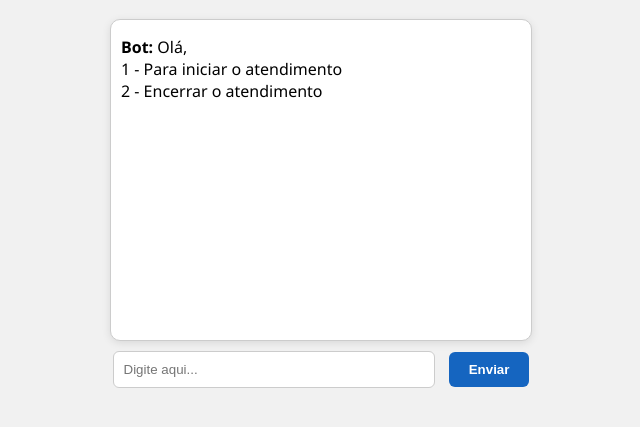
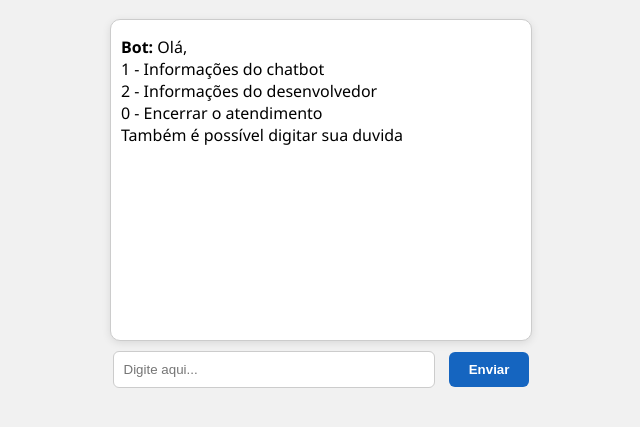
Before and after one commit to ViniciusDuarteG/ChatBot, a plain HTML site: page templates/index.html in a window 1280 px wide. Shown: the part 115-542 px from the top of the page, without its empty margins (319-959 px from the left). Drawn offline with Linux system fonts and the light colour scheme.

Commit message:
Revise chatbot initial message and HTML layout
Updated initial chatbot message options and improved HTML structure.

```diff
--- a/templates/index.html
+++ b/templates/index.html
@@ -86,7 +86,7 @@
 
     // definicão da primeira mensagem
     function mensagemInicial() {
-      const msg = "Olá,<br>1 - Para iniciar o atendimento<br>2 - Encerrar o atendimento";
+      const msg = "Olá,<br> 1 - Informações do chatbot<br>2 - Informações do desenvolvedor<br>0 - Encerrar o atendimento<br>Também é possível digitar sua duvida";
       chat.innerHTML += `<p><strong>Bot:</strong> ${msg}</p>`;
     }
 
```
